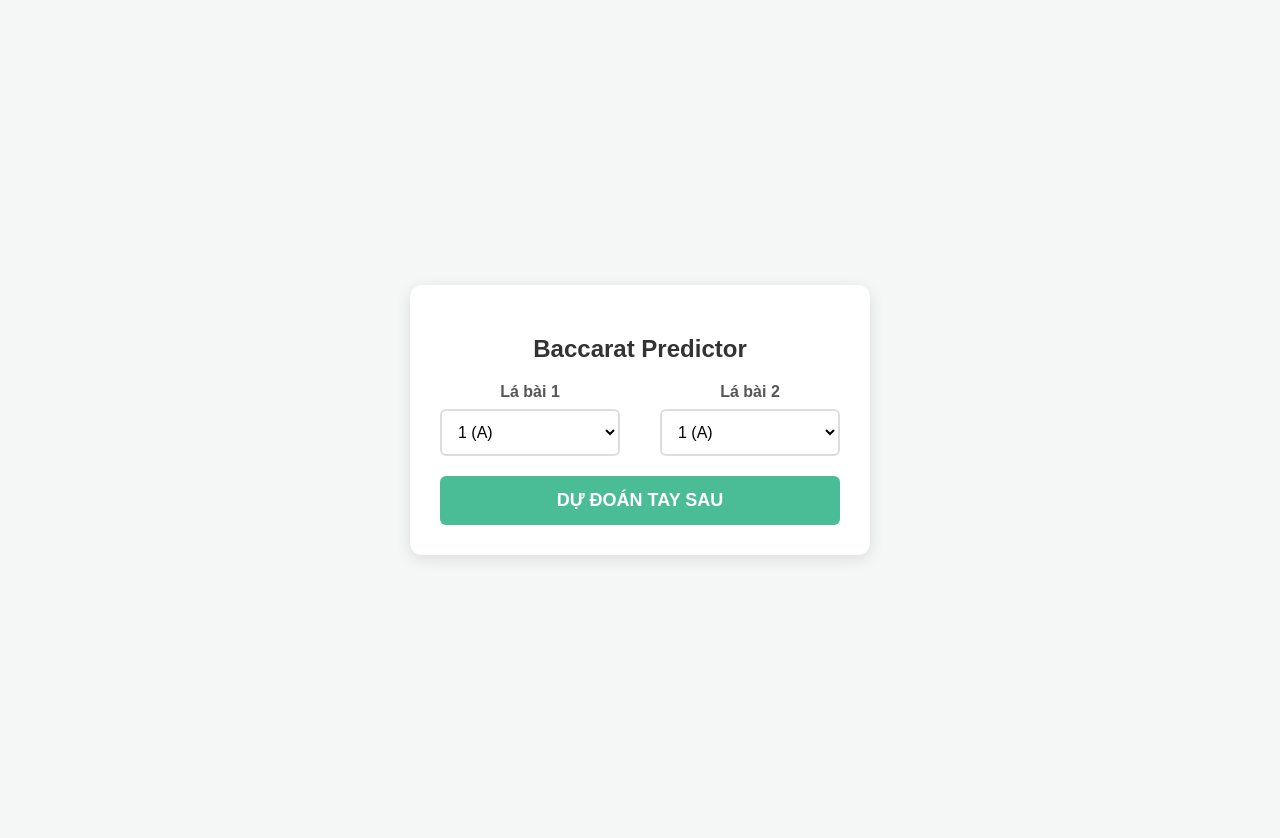
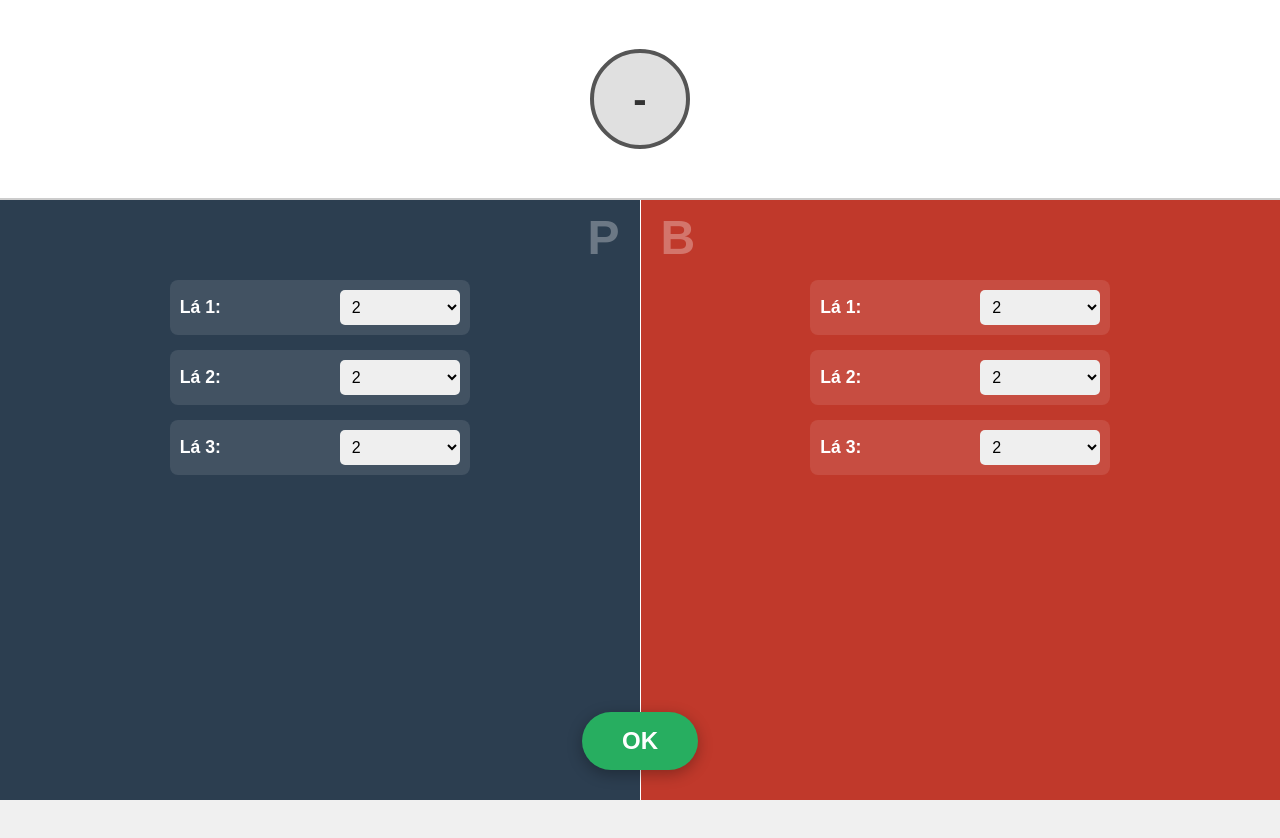
Before and after one commit to huymanhpro/huymanh, a plain HTML site: page index.html in a window 1280 px wide. After the commit the page ends 800 px from the top, so only its background shows below. Drawn offline with Linux system fonts and the light colour scheme.

Commit message:
Update index.html

```diff
--- a/index.html
+++ b/index.html
@@ -3,207 +3,246 @@
 <head>
     <meta charset="UTF-8">
     <meta name="viewport" content="width=device-width, initial-scale=1.0">
-    <title>Baccarat Matrix Predictor</title>
+    <title>Bộ Bài Tính Điểm</title>
     <style>
+        * {
+            box-sizing: border-box;
+            margin: 0;
+            padding: 0;
+            font-family: Arial, sans-serif;
+        }
+
         body {
-            font-family: Arial, sans-serif;
-            background-color: #f4f7f6;
-            margin: 0;
-            padding: 20px;
+            display: flex;
+            flex-direction: column;
+            height: 100vh;
+            background-color: #f0f0f0;
+        }
+
+        /* Phần bên trên chứa ô tròn kết quả */
+        #top-section {
+            height: 25vh;
             display: flex;
             justify-content: center;
             align-items: center;
-            min-height: 100vh;
+            background-color: #ffffff;
+            border-bottom: 2px solid #ccc;
         }
-        .container {
-            background-color: #fff;
-            padding: 30px;
-            border-radius: 12px;
-            box-shadow: 0 4px 15px rgba(0,0,0,0.1);
-            max-width: 400px;
-            width: 100%;
-            text-align: center;
+
+        #result-circle {
+            width: 100px;
+            height: 100px;
+            border-radius: 50%;
+            background-color: #e0e0e0;
+            border: 4px solid #555;
+            display: flex;
+            justify-content: center;
+            align-items: center;
+            font-size: 2.5rem;
+            font-weight: bold;
+            color: #333;
+            transition: all 0.3s ease;
         }
-        h2 {
-            color: #333;
-            margin-bottom: 20px;
+
+        /* Phần thân chia làm 2 bên */
+        #main-section {
+            display: flex;
+            flex: 1;
         }
-        .select-group {
+
+        .side {
+            flex: 1;
+            display: flex;
+            flex-direction: column;
+            align-items: center;
+            padding: 20px;
+            color: white;
+            position: relative;
+        }
+
+        /* Bên trái màu xanh (P) */
+        #left-side {
+            background-color: #2c3e50;
+            border-right: 1px solid #fff;
+        }
+
+        /* Bên phải màu đỏ (B) */
+        #right-side {
+            background-color: #c0392b;
+        }
+
+        .side-label {
+            font-size: 3rem;
+            font-weight: bold;
+            opacity: 0.3;
+            position: absolute;
+            top: 10px;
+        }
+        #left-side .side-label { right: 20px; }
+        #right-side .side-label { left: 20px; }
+
+        .card-container {
+            margin-top: 60px;
+            width: 80%;
+            max-width: 300px;
+        }
+
+        .card-row {
             display: flex;
             justify-content: space-between;
-            margin-bottom: 20px;
+            align-items: center;
+            margin-bottom: 15px;
+            background: rgba(255, 255, 255, 0.1);
+            padding: 10px;
+            border-radius: 8px;
         }
-        .select-box {
-            width: 45%;
+
+        .card-row label {
+            font-size: 1.1rem;
+            font-weight: bold;
         }
-        label {
-            display: block;
-            margin-bottom: 8px;
+
+        .card-row select {
+            padding: 8px;
+            font-size: 1rem;
+            border-radius: 5px;
+            border: none;
+            outline: none;
+            width: 120px;
+        }
+
+        /* Nút OK kích hoạt tính toán */
+        #btn-ok {
+            position: fixed;
+            bottom: 30px;
+            left: 50%;
+            transform: translateX(-50%);
+            padding: 15px 40px;
+            font-size: 1.5rem;
             font-weight: bold;
-            color: #555;
-        }
-        select {
-            width: 100%;
-            padding: 12px;
-            border: 2px solid #ddd;
-            border-radius: 6px;
-            font-size: 16px;
-            outline: none;
-            background-color: #fff;
-            cursor: pointer;
-        }
-        select:focus {
-            border-color: #4abc96;
-        }
-        button {
-            width: 100%;
-            padding: 14px;
-            background-color: #4abc96;
+            background-color: #27ae60;
             color: white;
             border: none;
-            border-radius: 6px;
-            font-size: 18px;
-            font-weight: bold;
+            border-radius: 30px;
             cursor: pointer;
-            transition: background-color 0.2s;
+            box-shadow: 0 4px 15px rgba(0,0,0,0.3);
+            transition: background 0.2s;
         }
-        button:hover {
-            background-color: #3a9d7c;
+
+        #btn-ok:hover {
+            background-color: #219653;
         }
-        .result-box {
-            margin-top: 25px;
-            padding: 15px;
-            border-radius: 8px;
-            font-size: 22px;
-            font-weight: bold;
-            display: none;
-        }
-        .b { background-color: #ffebee; color: #c62828; border: 2px solid #ef9a9a; }
-        .p { background-color: #e3f2fd; color: #1565c0; border: 2px solid #90caf9; }
-        .h { background-color: #e8f5e9; color: #2e7d32; border: 2px solid #a5d6a7; }
     </style>
 </head>
 <body>
 
-<div class="container">
-    <h2>Baccarat Predictor</h2>
+    <!-- Phần bên trên -->
+    <div id="top-section">
+        <div id="result-circle">-</div>
+    </div>
 
-    <div class="select-group">
-        <div class="select-box">
-            <label for="card1">Lá bài 1</label>
-            <select id="card1">
-                <option value="1">1 (A)</option>
-                <option value="2">2</option>
-                <option value="3">3</option>
-                <option value="4">4</option>
-                <option value="5">5</option>
-                <option value="6">6</option>
-                <option value="7">7</option>
-                <option value="8">8</option>
-                <option value="9">9</option>
-                <option value="10">10</option>
-                <option value="j">J</option>
-                <option value="q">Q</option>
-                <option value="k">K</option>
-            </select>
+    <!-- Phần nội dung chính -->
+    <div id="main-section">
+        <!-- Bên trái (P) -->
+        <div id="left-side" class="side">
+            <div class="side-label">P</div>
+            <div class="card-container" id="left-cards"></div>
         </div>
 
-        <div class="select-box">
-            <label for="card2">Lá bài 2</label>
-            <select id="card2">
-                <option value="1">1 (A)</option>
-                <option value="2">2</option>
-                <option value="3">3</option>
-                <option value="4">4</option>
-                <option value="5">5</option>
-                <option value="6">6</option>
-                <option value="7">7</option>
-                <option value="8">8</option>
-                <option value="9">9</option>
-                <option value="10">10</option>
-                <option value="j">J</option>
-                <option value="q">Q</option>
-                <option value="k">K</option>
-            </select>
+        <!-- Bên phải (B) -->
+        <div id="right-side" class="side">
+            <div class="side-label">B</div>
+            <div class="card-container" id="right-cards"></div>
         </div>
     </div>
 
-    <button onclick="predictNextHand()">DỰ ĐOÁN TAY SAU</button>
+    <!-- Nút xác nhận -->
+    <button id="btn-ok">OK</button>
 
-    <div id="result" class="result-box"></div>
-</div>
+    <script>
+        // Danh sách các quân bài và giá trị điểm tương ứng từ 1 đến 13
+        const cardValues = {
+            "Không có": 0, "A": 1, "2": 2, "3": 3, "4": 4, "5": 5,
+            "6": 6, "7": 7, "8": 8, "9": 9, "10": 10, "J": 11, "Q": 12, "K": 13
+        };
 
-<script>
-// Định nghĩa cơ sở dữ liệu gốc của bạn (Thứ tự chuẩn xác 1q khác q1)
-const exactRules = {
-    "7q": "p", "1q": "b", "32": "b", "q4": "b", "4j": "p", "8j": "p",
-    "81": "b", "29": "b", "87": "b", "62": "p", "q9": "p", "71": "b",
-    "67": "p", "47": "b", "79": "p", "q2": "p", "910": "h", "51": "p",
-    "98": "b", "10j": "b", "2q": "p", "92": "b", "36": "p", "j8": "p"
-};
+        // Mảng hỗ trợ để cộng tiến 1 đơn vị (K thành A)
+        const nextCardMap = {
+            "Không có": "Không có", "A": "2", "2": "3", "3": "4", "4": "5", "5": "6",
+            "6": "7", "7": "8", "8": "9", "9": "10", "10": "J", "J": "Q", "Q": "K", "K": "A"
+        };
 
-// Chuyển đổi ký tự bài sang điểm số Baccarat chuyên sâu
-function getBaccaratScore(card) {
-    if (card === "10" || card === "j" || card === "q" || card === "k") {
-        return 0;
-    }
-    return parseInt(card);
-}
+        // Hàm tạo các ô chọn bài (Select option)
+        function createSelectOptions(containerId, sidePrefix) {
+            const container = document.getElementById(containerId);
+            for (let i = 1; i <= 3; i++) {
+                const row = document.createElement('div');
+                row.className = 'card-row';
 
-function predictNextHand() {
-    const c1 = document.getElementById("card1").value;
-    const c2 = document.getElementById("card2").value;
+                const label = document.createElement('label');
+                label.innerText = `Lá ${i}:`;
 
-    // Tạo khóa tìm kiếm chuỗi (VD: "7q")
-    const key = c1 + c2;
-    const resultDiv = document.getElementById("result");
+                const select = document.createElement('select');
+                select.id = `${sidePrefix}-card-${i}`;
 
-    // Kiểm tra tính hợp lệ (Không được chọn 2 lá trùng nhau hoàn toàn trong cùng 1 bộ bài baccarat gốc)
-    if (c1 === c2) {
-        resultDiv.style.display = "block";
-        resultDiv.className = "result-box b";
-        resultDiv.innerHTML = "Lỗi: Vui lòng chọn 2 lá khác nhau!";
-        return;
-    }
+                // Thêm các lựa chọn từ Không có, A đến K
+                Object.keys(cardValues).forEach(card => {
+                    const option = document.createElement('option');
+                    option.value = card;
+                    option.text = card;
+                    select.appendChild(option);
+                });
 
-    let finalPrediction = "";
-    let isExact = false;
+                row.appendChild(label);
+                row.appendChild(select);
+                container.appendChild(row);
+            }
+        }
 
-    // 1. Kiểm tra xem cặp này có nằm trong dữ liệu gốc bạn cung cấp không
-    if (exactRules[key]) {
-        finalPrediction = exactRules[key];
-        isExact = true;
-    } else {
-        // 2. Nếu chưa có trong dữ liệu gốc, tính toán dựa trên thuật toán tổng điểm đơn vị Baccarat
-        const score1 = getBaccaratScore(c1);
-        const score2 = getBaccaratScore(c2);
-        const totalPoints = (score1 + score2) % 10;
+        // Khởi tạo giao diện các ô chọn cho 2 bên
+        createSelectOptions('left-cards', 'left');
+        createSelectOptions('right-cards', 'right');
 
-        // Ma trận suy luận dựa trên phân bổ tổng điểm từ dữ liệu thực tế
-        if (totalPoints === 0 || totalPoints === 1 || totalPoints === 5) {
-            finalPrediction = "b";
-        } else if (totalPoints === 2 || totalPoints === 3 || totalPoints === 6 || totalPoints === 8) {
-            finalPrediction = "p";
-        } else if (totalPoints === 9) {
-            finalPrediction = "h";
-        } else {
-            // Điểm 4 và 7 có sự phân tách động, mặc định tối ưu theo xác suất dữ liệu nền
-            finalPrediction = (totalPoints === 4) ? "b" : "p";
-        }
-    }
+        // Logic xử lý khi bấm nút OK
+        document.getElementById('btn-ok').addEventListener('click', () => {
+            let leftTotal = 0;
+            let rightTotal = 0;
 
-    // Hiển thị kết quả lên giao diện trực quan
-    resultDiv.style.display = "block";
-    resultDiv.className = "result-box " + finalPrediction;
+            // Tính điểm cho bên trái (P)
+            for (let i = 1; i <= 3; i++) {
+                const card = document.getElementById(`left-card-${i}`).value;
+                const nextCard = nextCardMap[card]; // Tăng thêm 1 đơn vị
+                leftTotal += cardValues[nextCard];  // Cộng dồn điểm quy ước
+            }
 
-    let textResult = finalPrediction.toUpperCase();
-    if (textResult === "B") textResult = "🔴 BANKER (Nhà Cái)";
-    if (textResult === "P") textResult = "🔵 PLAYER (Nhà Con)";
-    if (textResult === "H") textResult = "🟢 TIE (Hòa)";
+            // Tính điểm cho bên phải (B)
+            for (let i = 1; i <= 3; i++) {
+                const card = document.getElementById(`right-card-${i}`).value;
+                const nextCard = nextCardMap[card]; // Tăng thêm 1 đơn vị
+                rightTotal += cardValues[nextCard];  // Cộng dồn điểm quy ước
+            }
 
-    resultDiv.innerHTML = textResult + (isExact ? " <br><small style='font-size:12px; font-weight:normal;'>(Khớp dữ liệu gốc của bạn)</small>" : " <br><small style='font-size:12px; font-weight:normal;'>(Suy luận theo ma trận điểm)</small>");
-}
-</script>
+            // Chỉ lấy hàng đơn vị (chia lấy dư cho 10)
+            const leftFinalScore = leftTotal % 10;
+            const rightFinalScore = rightTotal % 10;
 
+            // So sánh kết quả hiển thị lên ô tròn bên trên
+            const resultCircle = document.getElementById('result-circle');
+
+            if (rightFinalScore > leftFinalScore) {
+                resultCircle.innerText = "B";
+                resultCircle.style.backgroundColor = "#c0392b"; // Đổi nền ô tròn thành Đỏ nếu B thắng
+                resultCircle.style.color = "white";
+            } else if (leftFinalScore > rightFinalScore) {
+                resultCircle.innerText = "P";
+                resultCircle.style.backgroundColor = "#2c3e50"; // Đổi nền ô tròn thành Xanh nếu P thắng
+                resultCircle.style.color = "white";
+            } else {
+                resultCircle.innerText = "H";
+                resultCircle.style.backgroundColor = "#f39c12"; // Đổi nền ô tròn thành Vàng nếu Hòa
+                resultCircle.style.color = "white";
+            }
+        });
+    </script>
 </body>
 </html>
```
